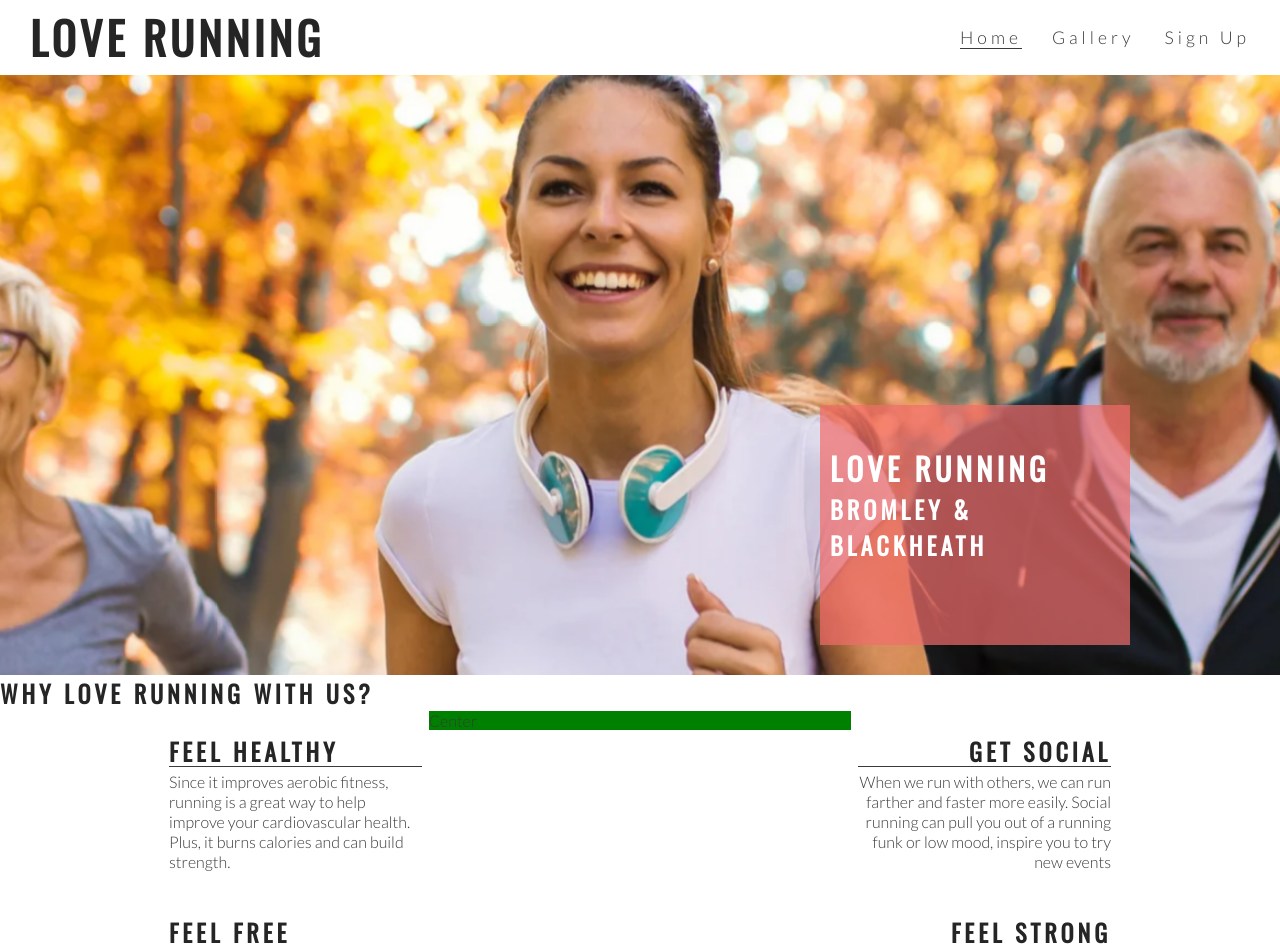
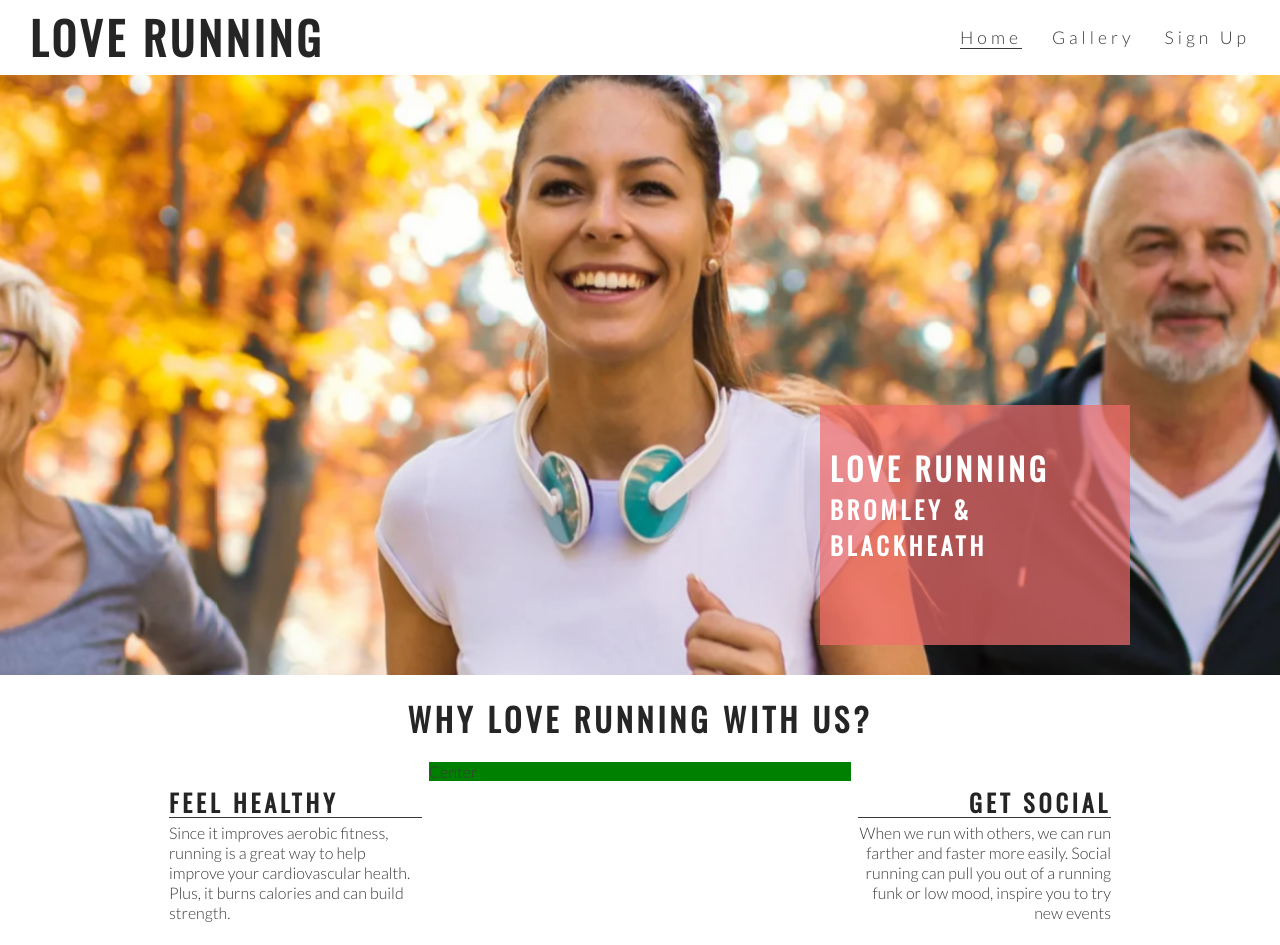
Before and after one commit to dlhamilton/ci-love-running, a plain HTML site: page index.html in a window 1280 px wide. Shown: the top 945 px of the page. Drawn offline with nearby package versions, Linux system fonts and the light colour scheme.

Commit message:
Style ethos heading

```diff
--- a/assets/css/style.css
+++ b/assets/css/style.css
@@ -151,3 +151,9 @@ hr{
 .right-about-heading p {
     text-align: right;
 }
+
+#welcome{
+    text-align: center;
+    margin: 20px 0;
+    font-size: 200%;
+}
--- a/index.html
+++ b/index.html
@@ -32,7 +32,7 @@
     </section>
     <section id="club-ethos">
 
-        <h1>Why Love Running With Us?</h1>
+        <h2 id="welcome">Why Love Running With Us?</h2>
     <div id="left-about">
         <div class="left-about-heading">
             <h2>Feel Healthy</h2>
```
